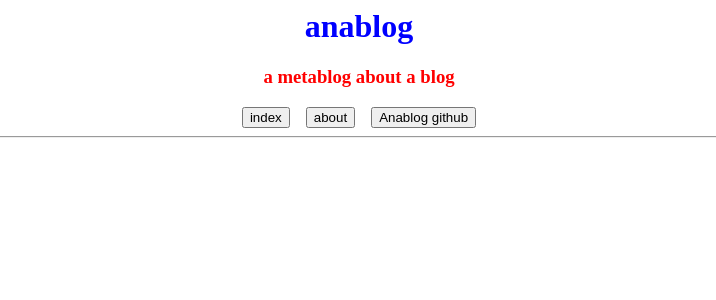
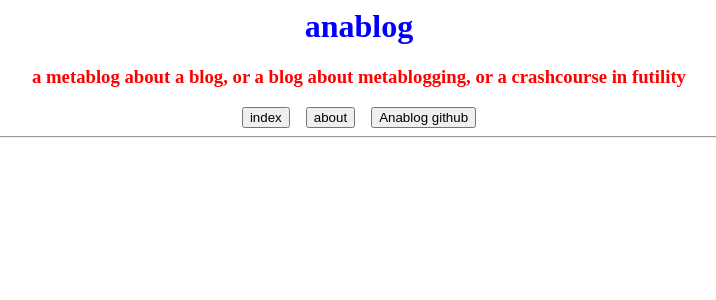
Before and after one commit to tfiedler/anablog, a Flask app: page / in a window 1280 px wide. Shown: the top 300 px of the page, without its empty margins (281-997 px from the left). Run offline with Flask 2, Linux system fonts and the light colour scheme; some libraries are stand-ins or nearby versions.

```diff
--- a/templates/base.j2
+++ b/templates/base.j2
@@ -2,7 +2,7 @@
   <center>
 
 <h1><font color="blue" family="impact">anablog</font></h1>
-<h3><font color="red" family="impact">a metablog about a blog</font></h3>
+<h3><font color="red" family="impact">a metablog about a blog, or a blog about metablogging, or a crashcourse in futility</font></h3>
 
   </center>
 
```
Also changed, not shown: config/README.md (added).
